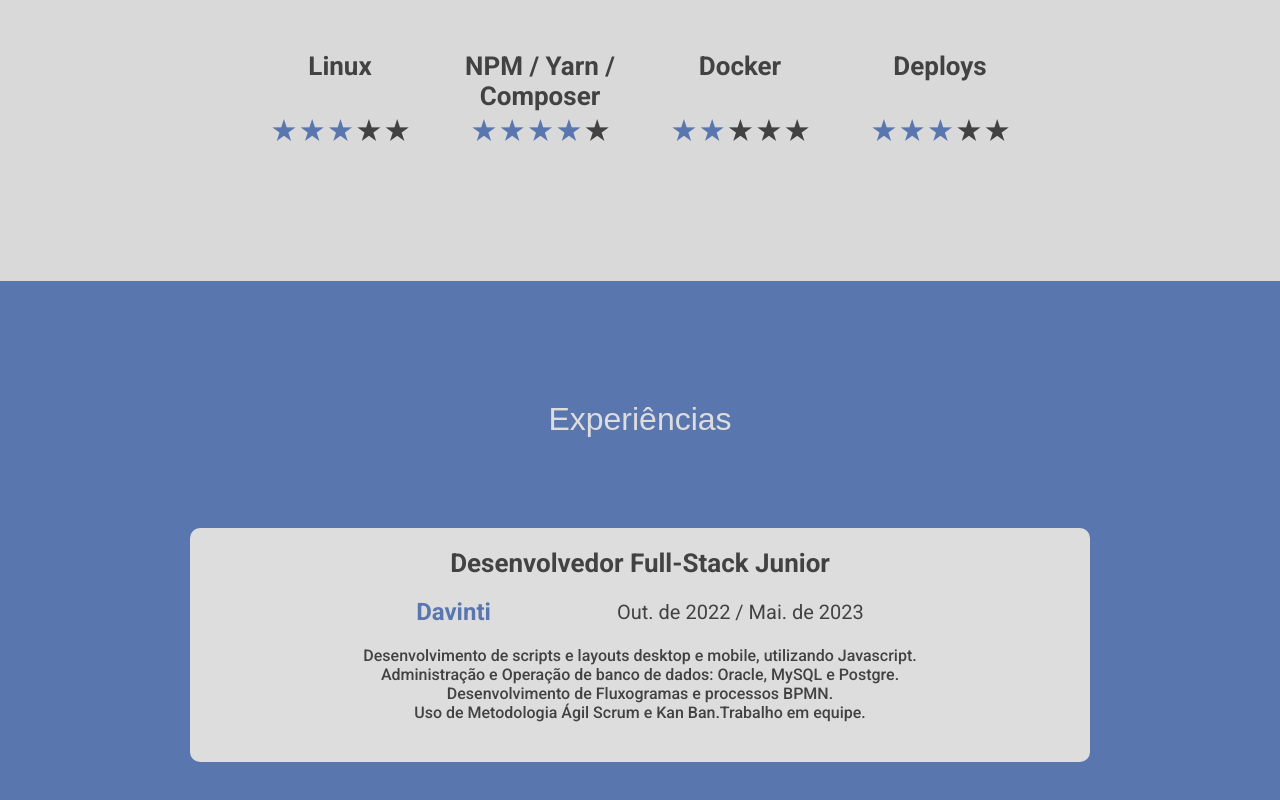
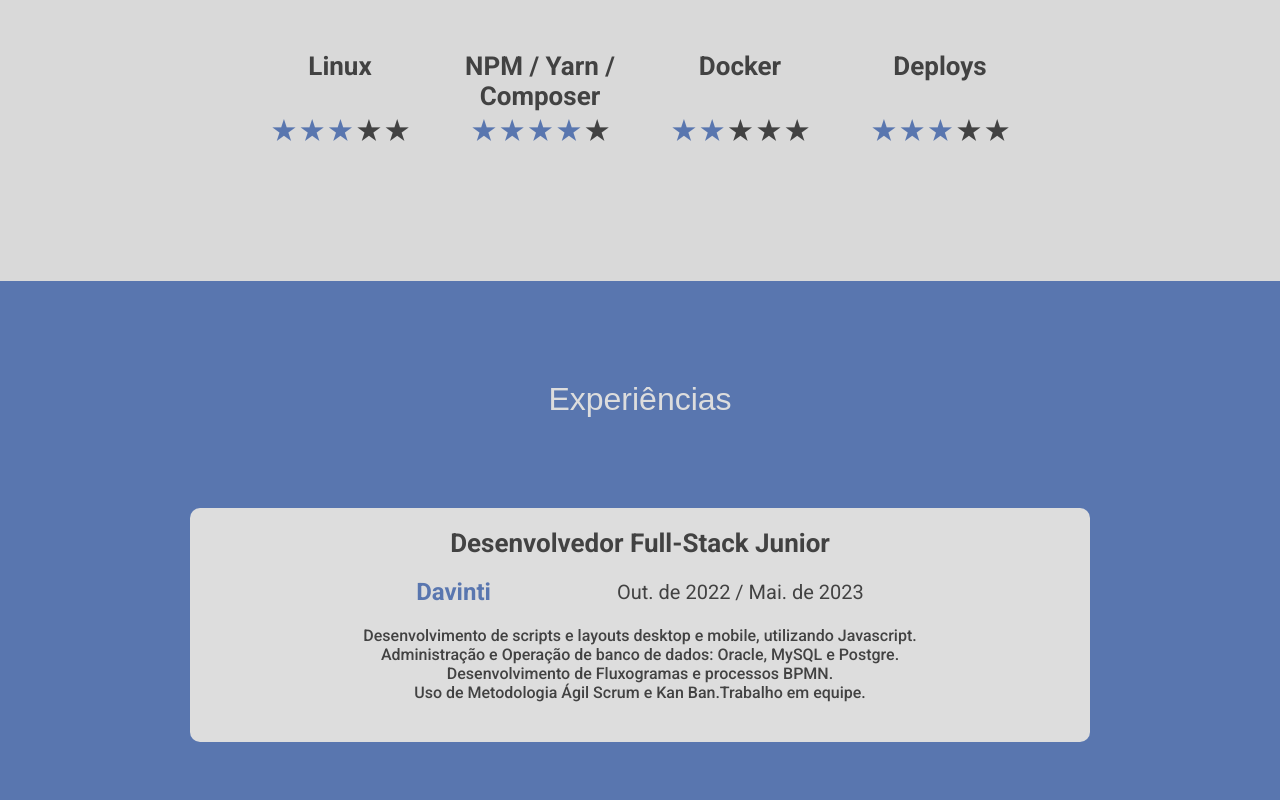
Before and after one commit to renanberton/portfolio, a React (Create React App) app: page / in a window 1280 px wide. Shown: the part 1996-2796 px from the top of the page. Built offline with nearby package versions, Linux system fonts and the light colour scheme; a web font is replaced by a local one.

Commit message:
Ajustes de Paddings

```diff
--- a/src/pages/Contact/style.scss
+++ b/src/pages/Contact/style.scss
@@ -15,7 +15,7 @@
    justify-content: center;
    align-items: center;
    gap: 50px;
-   padding: 120px 0;
+   padding: 100px 0;
 
    .curriculo {
       border: 2px solid #DDDDDD;
--- a/src/pages/Experiences/style.scss
+++ b/src/pages/Experiences/style.scss
@@ -5,10 +5,9 @@
    background-color: #5976AF;
    width: 100%;
    height: auto;
-   padding-bottom: 140px;
+   padding: 100px 0;
 
    h2 {
-      padding-top: 120px;
       display: flex;
       flex-direction: column;
       justify-content: center;
--- a/src/pages/Home/style.scss
+++ b/src/pages/Home/style.scss
@@ -15,7 +15,7 @@
       align-items: center;
       flex-wrap: wrap;
       gap: 25%;
-      padding-top: 120px;
+      padding-top: 100px;
 
       @media (max-width: 1200px) {
          gap: 30px;
--- a/src/pages/Projects/style.scss
+++ b/src/pages/Projects/style.scss
@@ -15,7 +15,7 @@
    flex-direction: column;
    justify-content: center;
    align-items: center;
-   padding-top: 120px;
+   padding: 100px 0;
 
    .test {
       width: 90%;
@@ -24,7 +24,7 @@
       align-items: center;
       max-width: 900px;
       flex-wrap: wrap;
-      margin: 100px auto;
+      margin: 100px auto 0 auto;
 
       @media (max-width: 800px) {
          width: 100%;
```
